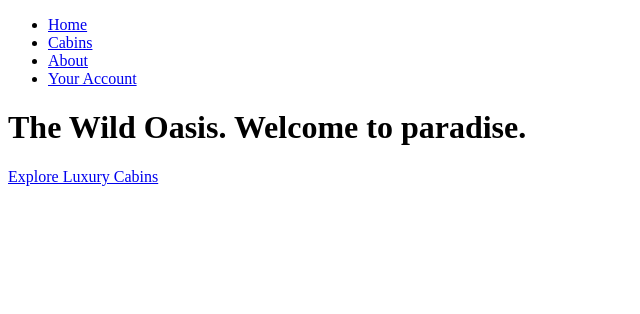
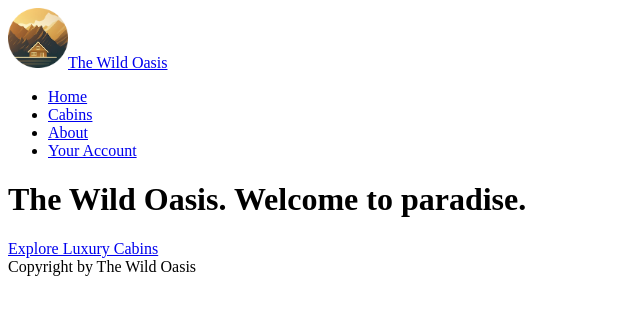
Before and after one commit to DevMasen/the-wild-oasis-website, a Next.js app: page / in a window 1280 px wide. Shown: the top 314 px of the page, without its empty margins (0-640 px from the left). Built offline with nearby package versions, Linux system fonts and the light colour scheme.

Commit message:
E424: feat: creating the RootLayout and build the instructure of the application

```diff
--- /dev/null
+++ b/app/components/Logo.js
@@ -0,0 +1,17 @@
+function Logo() {
+	return (
+		<a href="/" className="flex items-center gap-4 z-10">
+			<img
+				src="/logo.png"
+				height="60"
+				width="60"
+				alt="The Wild Oasis logo"
+			/>
+			<span className="text-xl font-semibold text-primary-100">
+				The Wild Oasis
+			</span>
+		</a>
+	);
+}
+
+export default Logo;
--- a/app/layout.js
+++ b/app/layout.js
@@ -1,12 +1,21 @@
+import Logo from './components/Logo';
+import Navigation from './components/Navigation';
+
 export const metadata = {
-  title: 'Next.js',
-  description: 'Generated by Next.js',
-}
+	title: 'The Wild Oasis',
+};
 
 export default function RootLayout({ children }) {
-  return (
-    <html lang="en">
-      <body>{children}</body>
-    </html>
-  )
+	return (
+		<html lang="en">
+			<body>
+				<header>
+					<Logo />
+					<Navigation />
+				</header>
+				<main>{children}</main>
+				<footer>Copyright by The Wild Oasis</footer>
+			</body>
+		</html>
+	);
 }
--- a/app/page.js
+++ b/app/page.js
@@ -4,7 +4,6 @@ import Navigation from './components/Navigation';
 export default function Page() {
 	return (
 		<div>
-			<Navigation />
 			<h1>The Wild Oasis. Welcome to paradise.</h1>
 			<Link href="/cabins">Explore Luxury Cabins</Link>
 		</div>
```
Also changed, not shown: public/logo.png (added), 1 other file (tests, documents, lock files or other folders).
